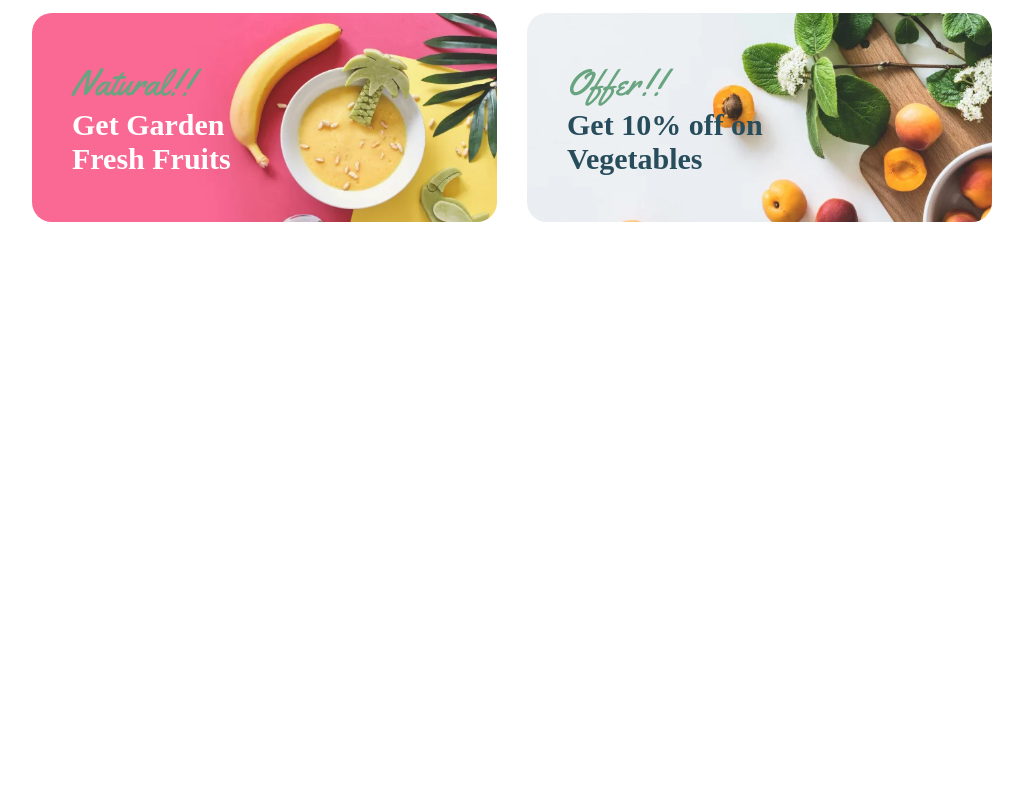
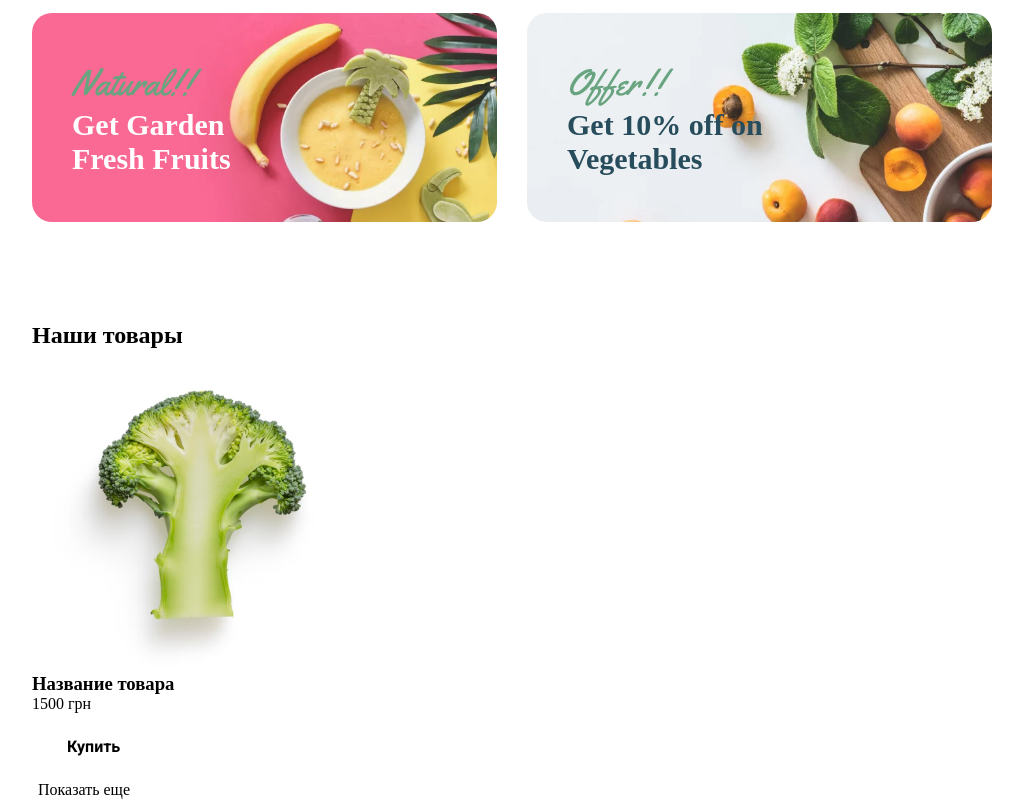
Before and after one commit to Rin1109/my-landing-vite, a website built with Vite: page index.html in a window 1280 px wide. Shown: the part 840-1640 px from the top of the page, without its empty margins (128-1151 px from the left). Before the commit the page ends 1162 px from the top, so only its background shows below. Built offline with nearby package versions, Linux system fonts and the light colour scheme; files whose address does not match are found by name.

Commit message:
Added HTML structure for products section

```diff
--- a/index.html
+++ b/index.html
@@ -81,6 +81,25 @@
           </div>
         </div>
       </section>
+
+      <section class="products">
+        <div class="container">
+          <h2 class="products__title">Наши товары</h2>
+
+          <div class="products__grid" id="products-container">
+            <div class="product-card">
+              <div class="product-card__image">
+                <img src="/assets/images/product-photo-1.png" alt="Товар" />
+              </div>
+              <h3 class="product-card__title">Название товара</h3>
+              <p class="product-card__price">1500 грн</p>
+              <button class="btn product-card__btn">Купить</button>
+            </div>
+          </div>
+
+          <button class="btn-load-more" id="load-more">Показать еще</button>
+        </div>
+      </section>
     </main>
 
     <script type="module" src="/src/js/app.js"></script>
```
